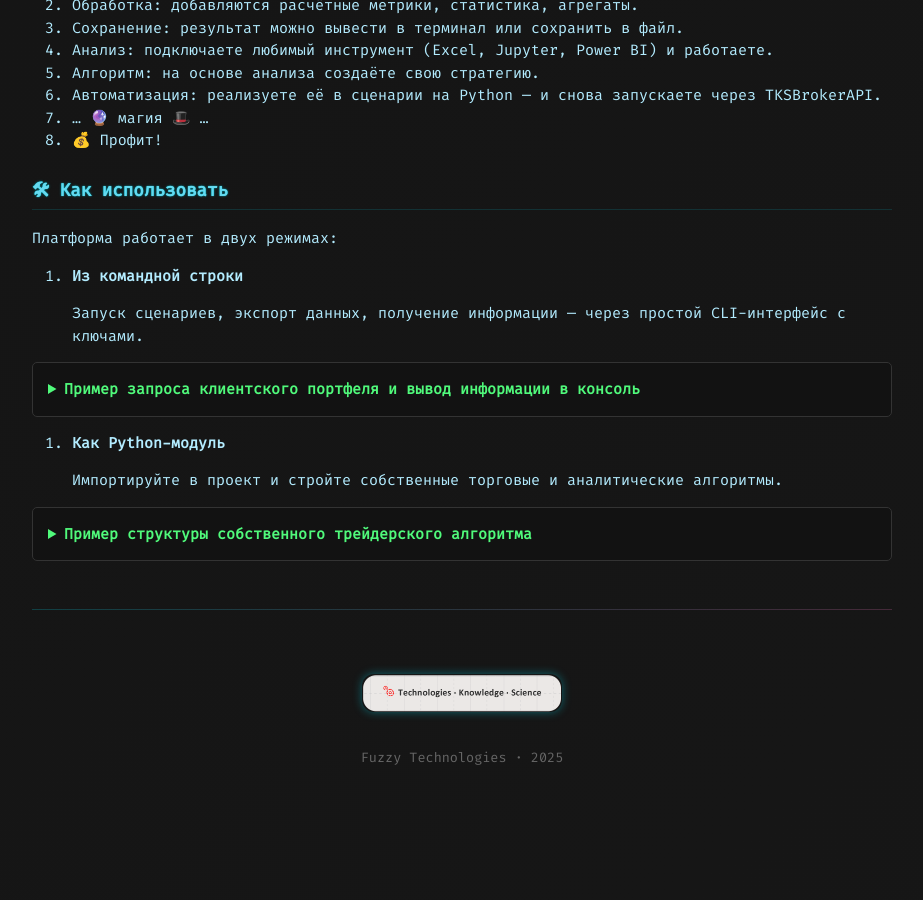
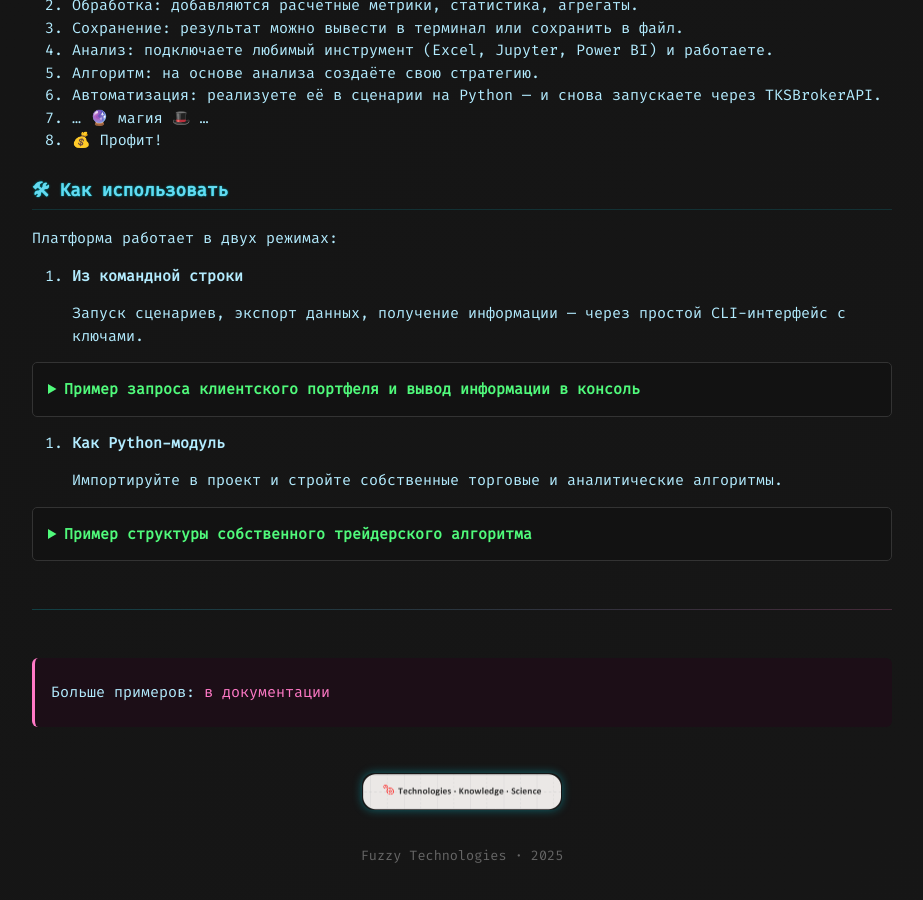
Before and after one commit to Fuzzy-Technologies/fuzzy-technologies.github.io, a Jekyll site: the page built from TKSBrokerAPI/index.md, in a window 1280 px wide and 900 px high, scrolled down 3073 px. Shown: the whole window, without its empty margins (178-1101 px from the left). Built offline with Jekyll 4.4.1, drawn with Linux system fonts in a browser that asks for light colours; Markdown is read by kramdown in place of the engine named in the settings; before the commit the page ends 3875 px from its top, so only the background shows below that.

Commit message:
Add link to documentation for additional examples

```diff
--- a/TKSBrokerAPI/index.md
+++ b/TKSBrokerAPI/index.md
@@ -286,6 +286,8 @@ if __name__ == "__main__":
 
 <hr/>
 
+> Больше примеров: [в документации](https://github.com/Tim55667757/TKSBrokerAPI?tab=readme-ov-file#%D0%9A%D0%B0%D0%BA-Python-API-%D1%87%D0%B5%D1%80%D0%B5%D0%B7-%D0%B8%D0%BC%D0%BF%D0%BE%D1%80%D1%82-%D0%BC%D0%BE%D0%B4%D1%83%D0%BB%D1%8F-TKSBrokerAPI)
+
 <div style="text-align: center; margin-top: 2em;">
   <a href="https://fuzzy-technologies.github.io">
     <img src="/static/images/Technologies-Knowledge-Science.png" alt="Technologies · Knowledge · Science" width="200"/>
```
